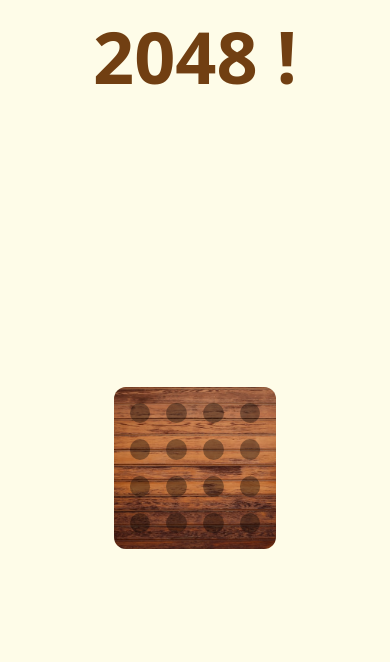
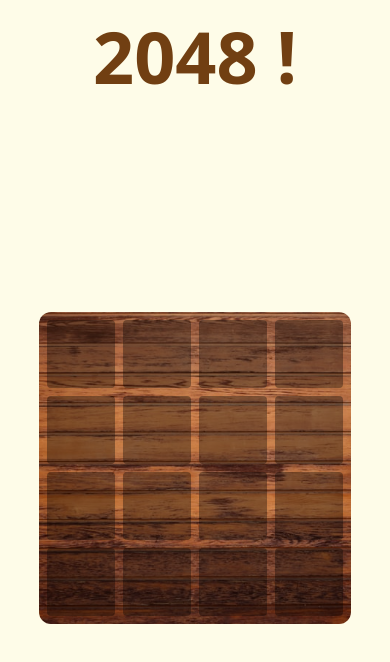
Before and after one commit to chlbri/protofolio-2048, a Next.js app: page / in a window 390 px wide. Shown: the top 662 px of the page. Built offline with nearby package versions, Linux system fonts and the light colour scheme.

Commit message:
style: beauty

```diff
--- a/src/pages/index.tsx
+++ b/src/pages/index.tsx
@@ -4,26 +4,34 @@ import { FC } from 'react';
 
 type CardProps = {
   children?: number;
+  color?: string;
+  backgroundColor?: string;
+  opacity?: number;
 };
 
-const Card: FC<CardProps> = ({ children }) => {
-  const backgroundColor = children ? 'maroon' : 'black';
-  const opacity = children ? 0.8 : 0.35;
+const Card: FC<CardProps> = ({
+  children,
+  color = 'white',
+  opacity = 0.35,
+  backgroundColor = 'black',
+}) => {
   return (
     <div
-      className="rounded-2xl shadow-2xl text-5xl flex text-gray-50 items-center justify-center font-bold"
-      style={{ backgroundColor, opacity }}
+      className="rounded sm:rounded-md lg:rounded-xl xl:rounded-2xl shadow-md md:shadow-2xl text-5xl flex items-center justify-center font-bold"
+      style={{ color, opacity, backgroundColor }}
     >
       {children}
     </div>
   );
 };
 
+const GRID_SIZE = 4;
+
 const Index: FC = () => {
   return (
     <div className="h-screen pt-5 flex flex-col items-center text-7xl text-yellow-900 font-semibold bg-yellow-50">
       <span>2048 !</span>
-      <div className="relative w-5/12 m-auto aspect-square bg-yellow-900/20 rounded-xl overflow-hidden">
+      <div className="relative w-4/5 sm:w-3/4 md:w-3/5 lg:w-1/2 xl:w-5/12 m-auto aspect-square rounded-xl overflow-hidden">
         <div className="absolute inset-0 ">
           <Image
             layout="fill"
@@ -32,9 +40,9 @@ const Index: FC = () => {
             src="/images/wood-small.jpg"
           />
         </div>
-        <div className="w-full h-full grid grid-cols-4 gap-4 p-4 z-50">
-          {Array.from({ length: 16 }).map(() => (
-            <Card key={nanoid()}>{undefined}</Card>
+        <div className="w-full h-full grid grid-cols-4 gap-2 p-2 sm:gap-3 sm:p-3 lg:gap-4 lg:p-4 z-50 relative">
+          {Array.from({ length: Math.pow(GRID_SIZE, 2) }).map(() => (
+            <Card key={nanoid()} />
           ))}
         </div>
       </div>
--- a/tailwind.config.js
+++ b/tailwind.config.js
@@ -1,10 +1,10 @@
 module.exports = {
   mode: 'jit',
-  purge: [
+  content: [
     './src/pages/**/*.{js,ts,jsx,tsx}',
     './src/components/**/*.{js,ts,jsx,tsx}',
   ],
-  darkMode: false, // or 'media' or 'class'
+  darkMode: 'class', // or 'media' or 'class'
   theme: {
     extend: {
       // screens: {
```
